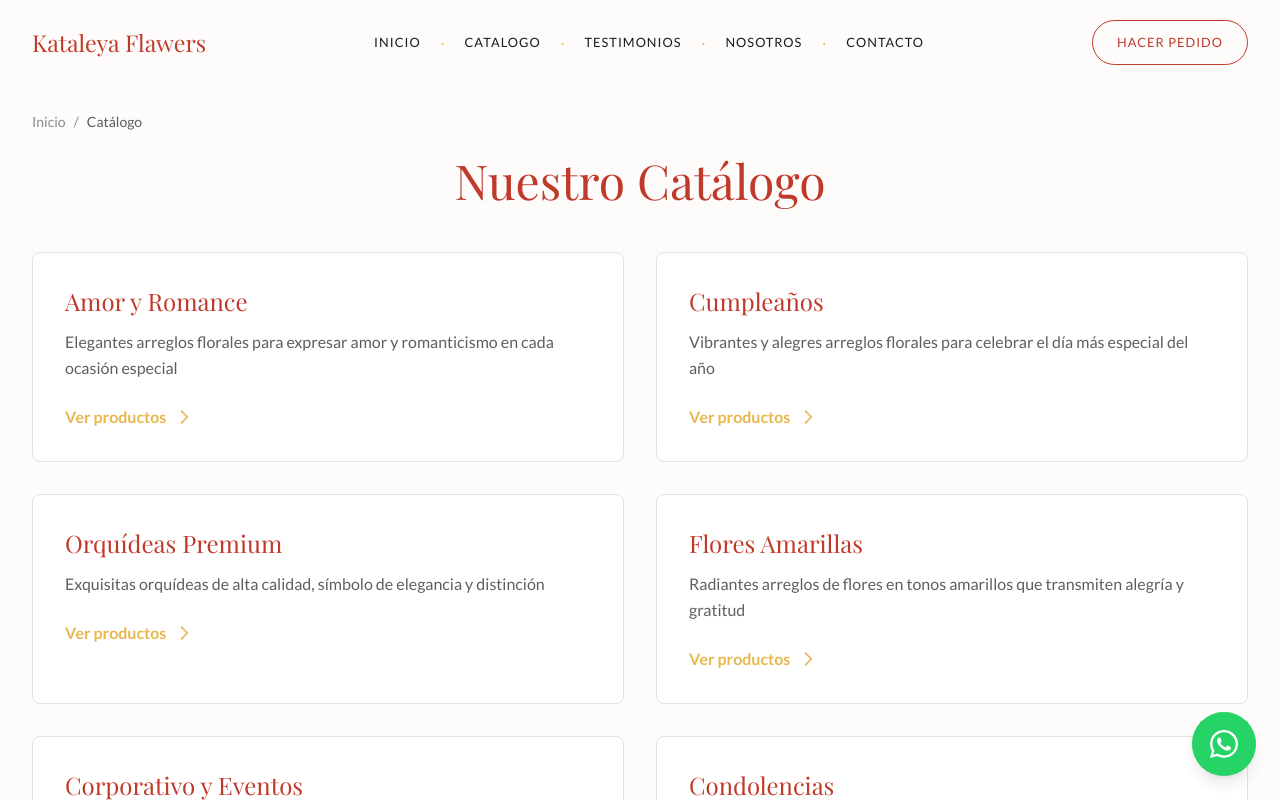
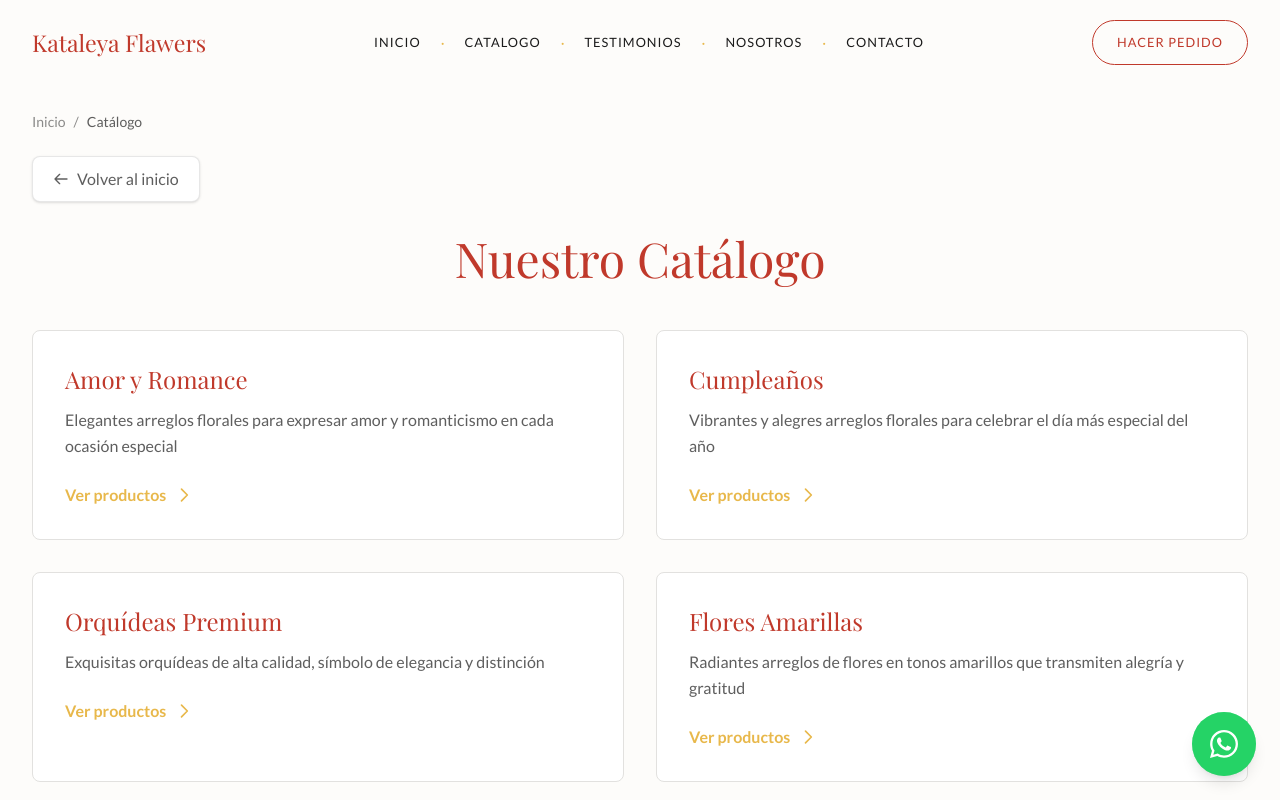
Before and after one commit to andrest04/kataleya-flawers-web, a Next.js app: page /catalogo in a window 1280 px wide. Shown: the top 800 px of the page. Built offline with nearby package versions, Linux system fonts and the light colour scheme.

Commit message:
feat: add back-to-home button in catalog page

```diff
--- a/src/app/catalogo/page.tsx
+++ b/src/app/catalogo/page.tsx
@@ -32,6 +32,27 @@ export default function CatalogoPage(): React.ReactElement {
     <main className="min-h-screen bg-cream pt-28 pb-12 px-4 sm:px-6 lg:px-8">
       <div className="max-w-7xl mx-auto">
         <Breadcrumb />
+
+        <div className="mb-8">
+          <Link
+            href="/"
+            className="inline-flex items-center gap-2 px-5 py-2.5 rounded-lg font-body text-dark/70 hover:text-primary hover:border-primary/30 hover:bg-primary/5 transition-all duration-200 shadow-sm"
+            style={{ backgroundColor: "var(--color-white)", border: "1px solid color-mix(in srgb, var(--color-dark) 10%, transparent)" }}
+          >
+            <svg
+              xmlns="http://www.w3.org/2000/svg"
+              className="h-4 w-4"
+              fill="none"
+              viewBox="0 0 24 24"
+              stroke="currentColor"
+              strokeWidth={2}
+            >
+              <path strokeLinecap="round" strokeLinejoin="round" d="M10 19l-7-7m0 0l7-7m-7 7h18" />
+            </svg>
+            Volver al inicio
+          </Link>
+        </div>
+
         <h1 className="font-heading text-4xl md:text-5xl text-primary text-center mb-12">
           Nuestro Catálogo
         </h1>
```
Also changed, not shown: 1 other file (tests, documents, lock files or other folders).
